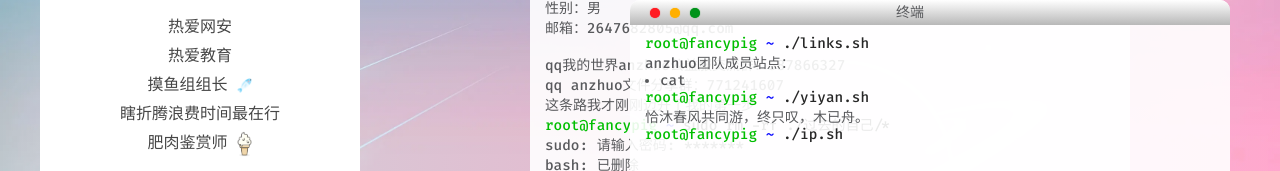
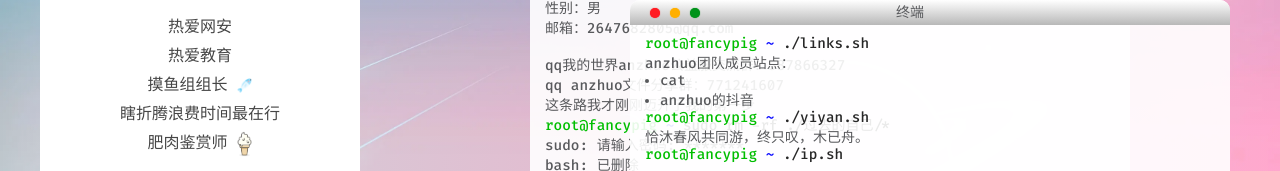
Before and after one commit to anzhuo114514/anzhuo114514.github.io, a plain HTML site: page index.html in a window 1280 px wide. Shown: the part 184-355 px from the top of the page. Drawn offline with Linux system fonts and the light colour scheme; a script that the page names is missing.

Commit message:
Update index.html

```diff
--- a/index.html
+++ b/index.html
@@ -100,6 +100,7 @@
                     <p>anzhuo团队成员站点：</p>
                     <ul class="ul">
                         <li><a href="https://closewolrd.github.io/">cat</a></li>
+                        <li><a href="https://www.douyin.com/user/MS4wLjABAAAAV6VE4kq6B2ol84D_t-Eu6IygwC4WYMHy_xt6LtNUVAw">anzhuo的抖音</a></li>
                     </ul>
                     <span style="color: rgb(0, 190, 0);">root@fancypig</span>
                     <span style="color: blue;">~</span>
```
